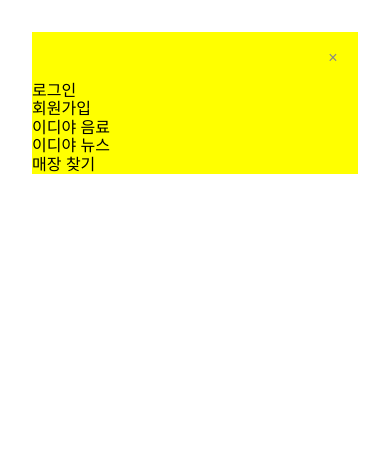
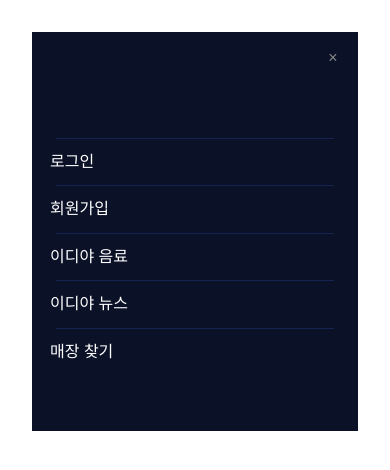
Before and after one commit to lumpyspaceyz/rwd, a website: page docs/components/navigation/index.html in a window 390 px wide. Drawn offline with Linux system fonts and the light colour scheme.

Commit message:
네비게이션 컴포넌트 스타일

```diff
--- a/docs/components/navigation/index.css
+++ b/docs/components/navigation/index.css
@@ -16,6 +16,28 @@
     display: grid;
     grid-template-columns: 100%;
     grid-template-rows: auto;
+    background: hsla(225, 57%, 10%, 1);
+    color: #fff;
+  }
+
+  .navigation ul {
+    margin: 0 var(--spacing-xl);
+    padding: 3.5rem 0;
+  }
+
+  .navigation li {
+    border-top: 1px solid hsla(225, 57%, 30%, 0.5);
+  }
+
+  .navigation a {
+    display: block;
+    padding: var(--spacing-md);
+    margin: 0 -20px;
+  }
+
+  .navigation a:hover,
+  .navigation a:focus {
+    background: var(--primary-blue-2);
   }
 
   .navigation .button-close {
```
